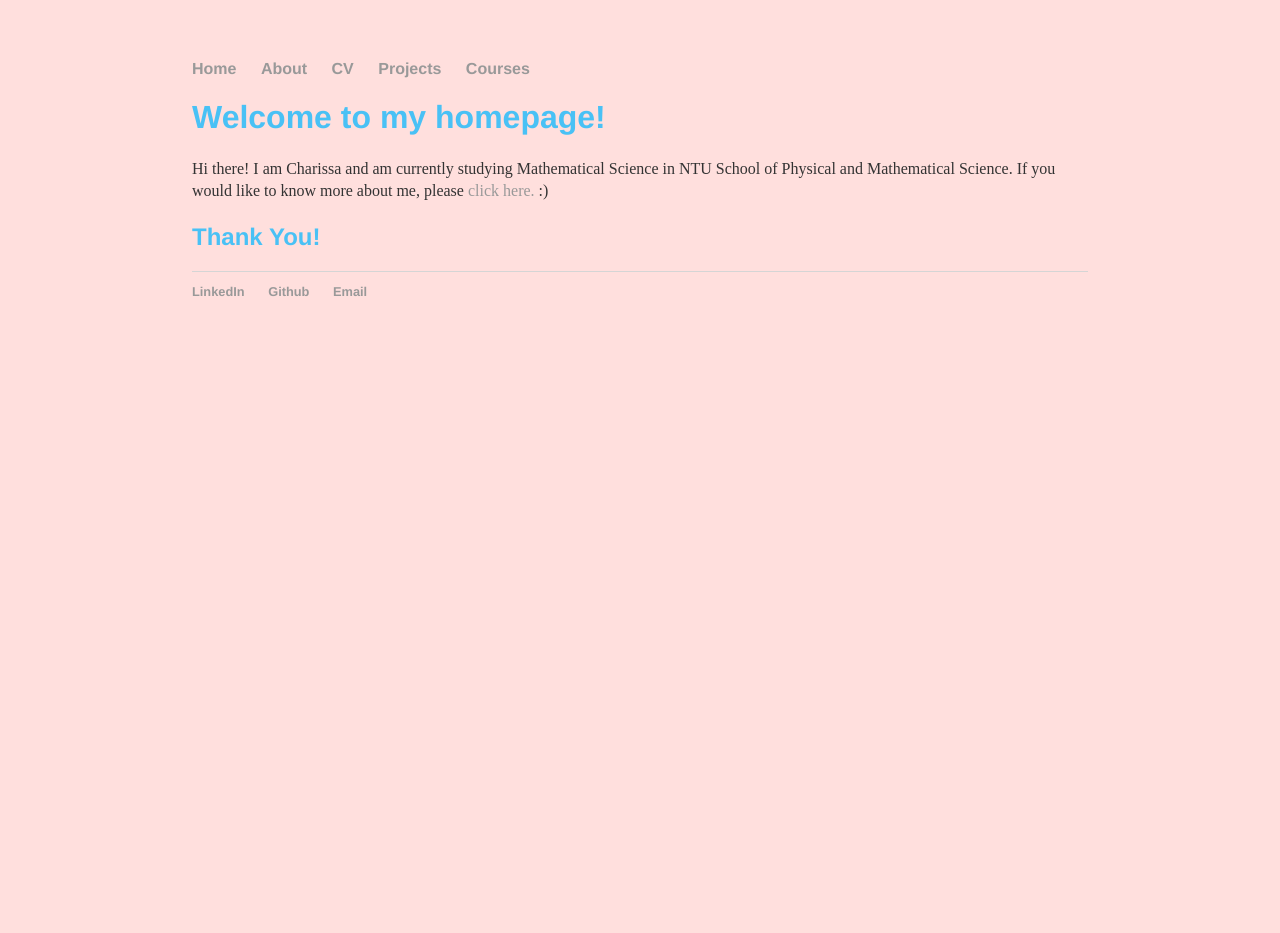
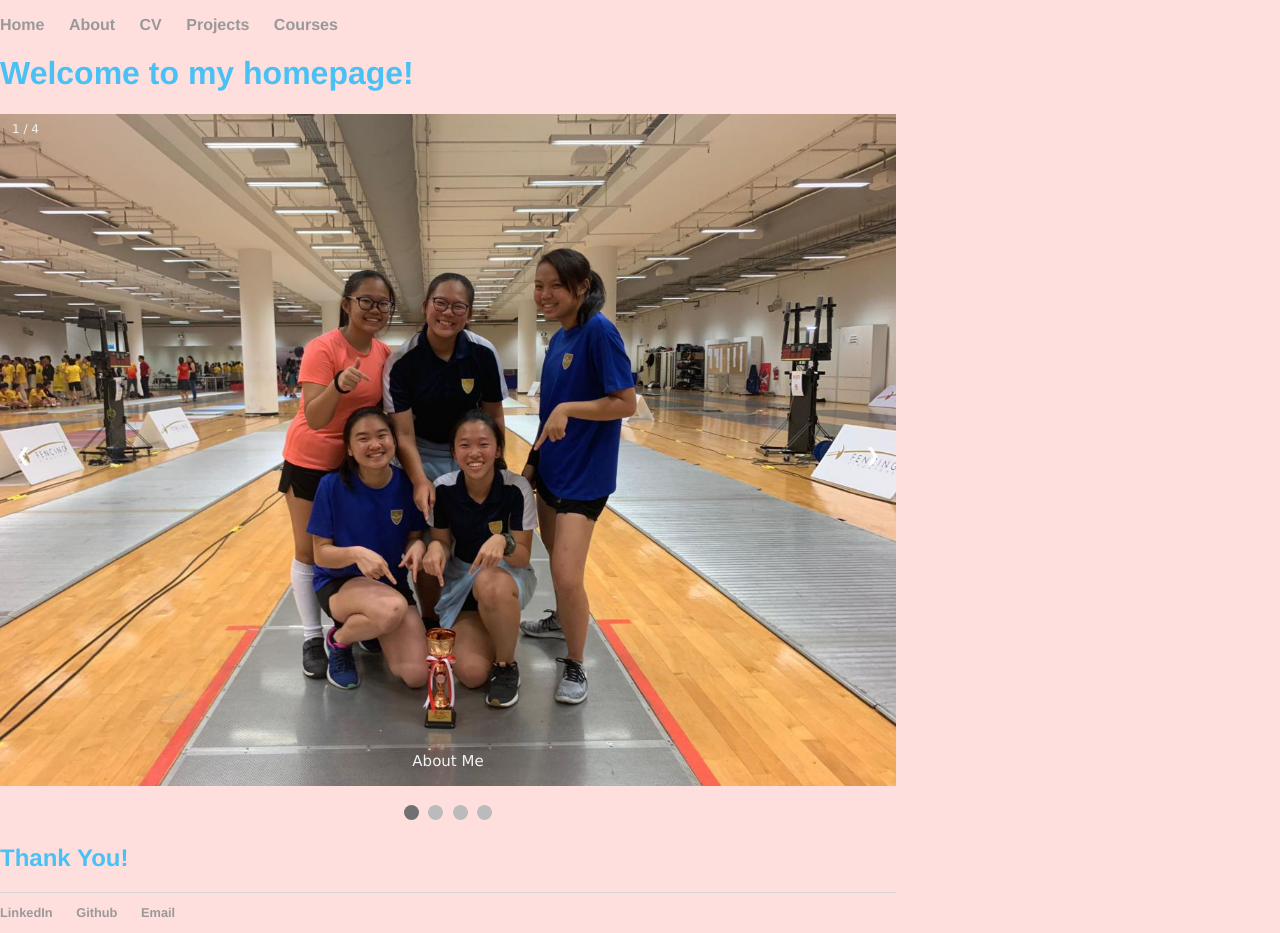
Before and after one commit to charutomo/charutomo.github.io, a Jekyll site: the page built from index.html, in a window 1280 px wide. Built offline with Jekyll 4.4.1, drawn with Linux system fonts in a browser that asks for light colours; before the commit the page ends 900 px from its top, so only the background shows below that.

Commit message:
Update index.html

```diff
--- a/index.html
+++ b/index.html
@@ -4,7 +4,179 @@ title: Charissa's Website
 ---
     		<div class="blurb">
         		<h1 style="color: #49c1f5;">Welcome to my homepage!</h1>
-				<p>Hi there! I am Charissa and am currently studying Mathematical Science in NTU School of Physical and Mathematical Science. If you would like to know more about me, please <a href="/about">click here.</a> :)</p>
+<head>
+<meta name="viewport" content="width=device-width, initial-scale=1">
+<style>
+* {box-sizing: border-box}
+body {font-family: Verdana, sans-serif; margin:0}
+.mySlides {display: none}
+img {vertical-align: middle;}
+
+/* Slideshow container */
+.slideshow-container {
+  max-width: 1000px;
+  position: relative;
+  margin: auto;
+}
+
+/* Next & previous buttons */
+.prev, .next {
+  cursor: pointer;
+  position: absolute;
+  top: 50%;
+  width: auto;
+  padding: 16px;
+  margin-top: -22px;
+  color: white;
+  font-weight: bold;
+  font-size: 18px;
+  transition: 0.6s ease;
+  border-radius: 0 3px 3px 0;
+  user-select: none;
+}
+
+/* Position the "next button" to the right */
+.next {
+  right: 0;
+  border-radius: 3px 0 0 3px;
+}
+
+/* On hover, add a black background color with a little bit see-through */
+.prev:hover, .next:hover {
+  background-color: rgba(0,0,0,0.8);
+}
+
+/* Caption text */
+.text {
+  color: #f2f2f2;
+  font-size: 15px;
+  padding: 8px 12px;
+  position: absolute;
+  bottom: 8px;
+  width: 100%;
+  text-align: center;
+}
+
+/* Number text (1/3 etc) */
+.numbertext {
+  color: #f2f2f2;
+  font-size: 12px;
+  padding: 8px 12px;
+  position: absolute;
+  top: 0;
+}
+
+/* The dots/bullets/indicators */
+.dot {
+  cursor: pointer;
+  height: 15px;
+  width: 15px;
+  margin: 0 2px;
+  background-color: #bbb;
+  border-radius: 50%;
+  display: inline-block;
+  transition: background-color 0.6s ease;
+}
+
+.active, .dot:hover {
+  background-color: #717171;
+}
+
+/* Fading animation */
+.fade {
+  animation-name: fade;
+  animation-duration: 1.5s;
+}
+
+@keyframes fade {
+  from {opacity: .4}
+  to {opacity: 1}
+}
+
+/* On smaller screens, decrease text size */
+@media only screen and (max-width: 300px) {
+  .prev, .next,.text {font-size: 11px}
+}
+</style>
+</head>
+<body>
+
+<div class="slideshow-container">
+
+<div class="mySlides fade">
+  <div class="numbertext">1 / 4</div>
+  <img src="https://github.com/charutomo/charutomo.github.io/blob/main/images/fencing.jpg?raw=true" style="width:100%">
+  <a href="https://charutomo.github.io/about/">
+  <div class="text">About Me</div>
+  </a>
+</div>
+
+<div class="mySlides fade">
+  <div class="numbertext">2 / 4</div>
+  <img src="https://github.com/charutomo/charutomo.github.io/blob/main/images/sh.jpg?raw=true" style="width:100%">
+  <a href="https://charutomo.github.io/cv/">
+  <div class="text">CV</div>
+  </a>
+</div>
+
+<div class="mySlides fade">
+  <div class="numbertext">3 / 4</div>
+  <img src="https://github.com/charutomo/charutomo.github.io/blob/main/images/group.jpg?raw=true" style="width:100%">
+  <a href= "https://charutomo.github.io/projects/">
+  <div class="text">Projects</div>
+  </a>
+</div>
+
+<div class="mySlides fade">
+  <div class="numbertext">4 / 4</div>
+  <img src="https://github.com/charutomo/charutomo.github.io/blob/main/images/og.jpg?raw=true" style="width:100%">
+  <a href= "https://charutomo.github.io/course/">
+  <div class="text">Courses</div>
+  </a>
+</div>
+
+<a class="prev" onclick="plusSlides(-1)">❮</a>
+<a class="next" onclick="plusSlides(1)">❯</a>
+
+</div>
+<br>
+
+<div style="text-align:center">
+  <span class="dot" onclick="currentSlide(1)"></span>
+  <span class="dot" onclick="currentSlide(2)"></span>
+  <span class="dot" onclick="currentSlide(3)"></span>
+  <span class="dot" onclick="currentSlide(4)"></span>
+</div>
+
+<script>
+let slideIndex = 1;
+showSlides(slideIndex);
+
+function plusSlides(n) {
+  showSlides(slideIndex += n);
+}
+
+function currentSlide(n) {
+  showSlides(slideIndex = n);
+}
+
+function showSlides(n) {
+  let i;
+  let slides = document.getElementsByClassName("mySlides");
+  let dots = document.getElementsByClassName("dot");
+  if (n > slides.length) {slideIndex = 1}
+  if (n < 1) {slideIndex = slides.length}
+  for (i = 0; i < slides.length; i++) {
+    slides[i].style.display = "none";
+  }
+  for (i = 0; i < dots.length; i++) {
+    dots[i].className = dots[i].className.replace(" active", "");
+  }
+  slides[slideIndex-1].style.display = "block";
+  dots[slideIndex-1].className += " active";
+}
+</script>
+</body>
 
 		<h2 style="color: #49c1f5;">Thank You!</h2>
 
```
